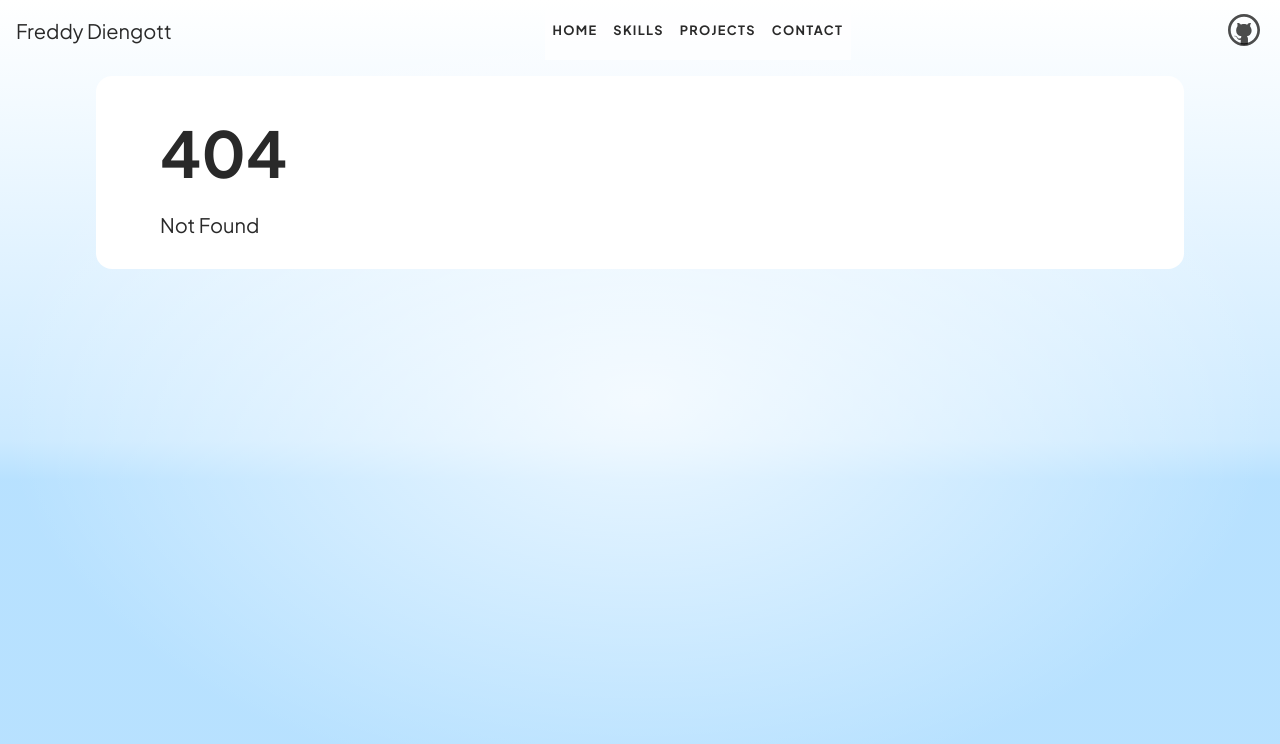
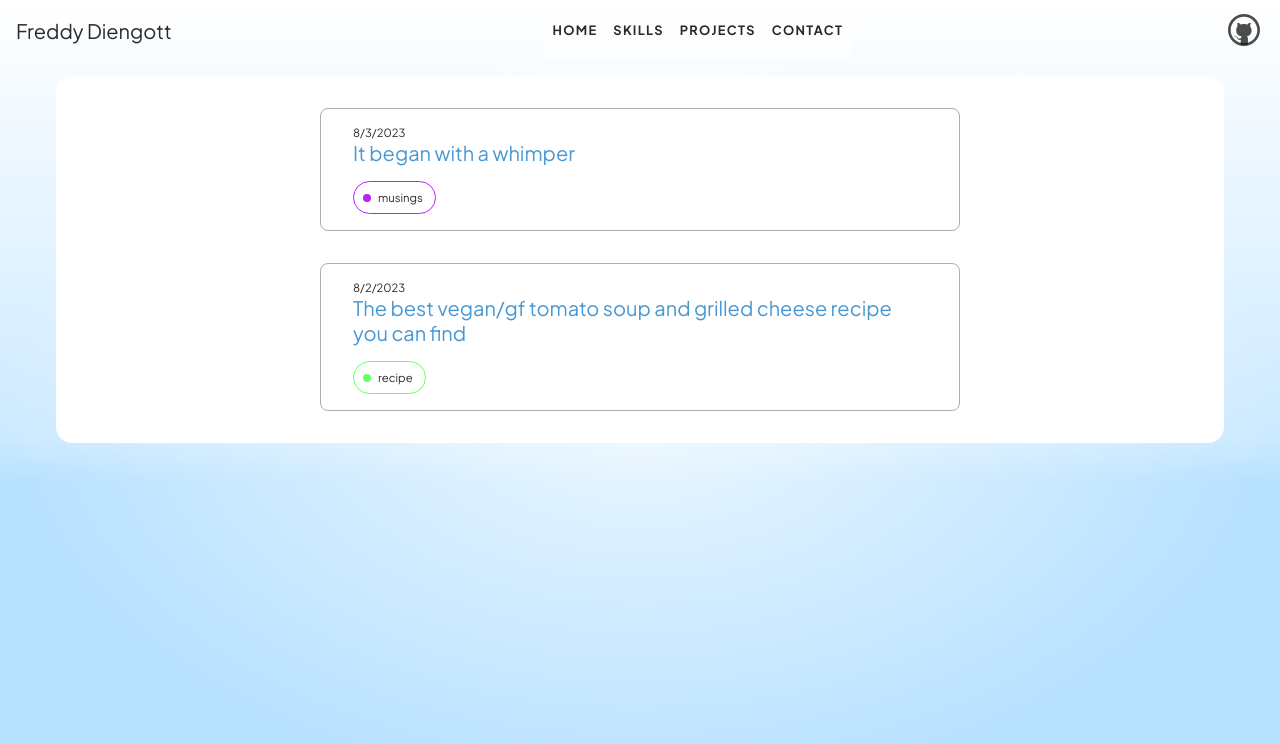
Before and after one commit to fdiengott/portfolio-svelte, a SvelteKit app: page /blogs in a window 1280 px wide. Before the commit this address had no page. Shown: the top 744 px of the page. Built offline with nearby package versions, Linux system fonts and the light colour scheme.

Commit message:
pushing up blog without site link

```diff
--- a/src/routes/+layout.svelte
+++ b/src/routes/+layout.svelte
@@ -24,7 +24,7 @@
 <style>
 	main {
 		padding: 1rem;
-		max-width: 70rem;
+		max-width: 75rem;
 		margin: 0 auto;
 	}
 
--- /dev/null
+++ b/src/routes/blogs/+page.svelte
@@ -0,0 +1,83 @@
+<script>
+	import { pages } from './articles/index.js';
+</script>
+
+<ul class="article__list">
+	{#each Object.entries(pages) as [slug, article]}
+		<li>
+			<div class="article__date">{article.date}</div>
+			<a href="/blogs/{slug}">
+				<div>{article.title}</div>
+			</a>
+			{#if article.tags}
+				<ul class="article__tags">
+					{#each article.tags as tag}
+						<li class="article__tag {tag}">{tag}</li>
+					{/each}
+				</ul>
+			{/if}
+		</li>
+	{/each}
+</ul>
+
+<style lang="scss">
+	.article__list {
+		display: grid;
+		row-gap: 2rem;
+		justify-content: center;
+
+		> li {
+			display: grid;
+			border: 1px solid var(--black-transparent);
+			padding: 1rem 2rem;
+			border-radius: 0.5rem;
+			max-width: 40rem;
+		}
+	}
+
+	.article__date {
+		font-size: var(--fs-200);
+	}
+
+	.article__tags {
+		display: flex;
+		gap: 0.5rem;
+		margin-block-start: 1rem;
+	}
+
+	.article__tag {
+		--text-padding: 1.5rem;
+
+		display: inline-block;
+		position: relative;
+		font-size: var(--fs-200);
+		border: 1px solid var(--tag-color, var(--black-transparent));
+		border-radius: 999999px;
+		padding: 0.5rem 0.75rem;
+		padding-inline-start: var(--text-padding);
+	}
+
+	.article__tag::before {
+		content: '';
+		width: 0.5rem;
+		aspect-ratio: 1/1;
+		border-radius: 50%;
+		background-color: var(--tag-color);
+		position: absolute;
+		left: calc(var(--text-padding) / 2 - 3px);
+		top: 1rem;
+		transform: translateY(-50%);
+	}
+
+	// TODO fix these colors
+	.article__tag.recipe {
+		--tag-color: rgb(104, 255, 104);
+	}
+	.article__tag.coding {
+	}
+	.article__tag.musings {
+		--tag-color: rgb(183, 35, 241);
+	}
+	.article__tag.music {
+	}
+</style>
--- /dev/null
+++ b/src/routes/blogs/articles/beginning.js
@@ -0,0 +1,21 @@
+// Notes:
+/*
+    Experiencing ego death accidentally during my last psilocybin, I completely lost track of my identity and my identifiable traits. Note only did I not recognize myself physically (I accidentally looked in the mirror even though I know better), I also did not know how my thoughts operated normally operated. Strangely, I asked myself some number of times how other people experience their internal thought-processes.
+
+    I came into web development late, and am therefore quite happy with the outcome and the path. Not only do I very much enjoy the problem solving - I vastly enjoy focusing on something hard for some stretch and achieving flow state - and the monetary value society has assigned the career, but because I was (and perhaps still am) an artist (musician), I feel I get to operate on multiple societal levels; One of technical intellectualism (I love to watch civil engineering and city planning edutainment), one of popular culture (pop music, film, tv), one of musical intellectualism (jazz, classical music, etc), one of philosophical, moral questioning (effective altruism, veganism, environmentalism, etc.)
+*/
+
+const beginning = `
+# It began with a whimper
+
+It has been rather infrequent in my life for me to work out my thoughts through writing. So my intention for this adventure is then, perhaps, to attempt to document some of my thoughts during this moment of my life, whether it be about technology, philosophy, or even food. Or maybe it is a chance to think in public (somewhat since I doubt anyone will _actually_ read this) and try out some ideas which I will dispose of some time later.
+
+So let us begin here: I have a ton of interests and a fair amount of skills. Yet even with this deluge of options, I am lately still striving, craving, hungry for something to obsess over. I go through distinct phases where I become incredibly involved in one thing. This thing has been a video game (e.g. Factorio or Hades), or a project (e.g. building my partner, Jo's website), or a TV show (e.g. Better Call Saul). And when I finish one or find myself without such a thing to latch myself to, I clutch my stomach in hunger.
+
+This striving is interesting something I like about myself. I try to ride it, set it up in ways to get the most out of it before I move on, like the time I made sure to finish sewing on dozens of patches onto a pair of pants before losing interest in my sewing machine (which still gets mending and altering use from time to time).
+
+
+
+`;
+
+export default beginning;
--- /dev/null
+++ b/src/routes/blogs/articles/index.js
@@ -0,0 +1,24 @@
+// import ea from './ea';
+import tomatoSoup from './tomatoSoup';
+import beginning from './beginning';
+
+const pages = {
+	beginning: {
+		title: 'It began with a whimper',
+		content: beginning,
+		date: '8/3/2023',
+		tags: ['musings']
+	},
+	tomatoSoup: {
+		title: 'The best vegan/gf tomato soup and grilled cheese recipe you can find',
+		content: tomatoSoup,
+		date: '8/2/2023',
+		tags: ['recipe']
+	}
+	// ea: {
+	// 	title: 'Some recent musings on my personal philosophy and effective altruism',
+	// 	content: ea
+	// }
+};
+
+export { pages };
--- /dev/null
+++ b/src/routes/blogs/articles/tomatoSoup.js
@@ -0,0 +1,48 @@
+const tomatoSoup = `
+# Homemade Vegan Tomato Soup and vegan/gf grilled cheese
+
+I love to cook! It is a joy I found later in life, especially since becoming vegan. So from time to time I think I'll sprinkle in some recipes or food thoughts into this blog and see how it feels.
+
+## Recipe
+
+One of my partner, Jo's favorite meals is tomato soup with grilled cheese. So when our plans to visit her favorite restaurant (Ethiopian food) were spoiled (they're closed on Tuesdays), I wanted to do something to make her feel better. One way I love to show her care is by cooking for her and what better way than to make one of her favorite foods (and because who isn't comforted by tomato soup!).
+
+Cooking vegan/gf is hard, so we're forced to be pretty creative. Most of the time we find great success and this recipe is no different! I freakin' killed it with this one so I hope you enjoy!
+
+## Ingredients
+### Soup
+- 1 cup raw cashews
+- olive oil
+- 1/2 medium/large onion, diced (I err on the side of less)
+- 4 cloves garlic, minced (fresh has a stronger flavor and more is probably better)
+- 2 x 28oz cans crushed tomatoes
+- 1 x 14oz can coconut milk
+- 1 cup vegetable broth (I use bouillon cubes and water to save on waste)
+- salt
+- pepper
+- basil
+- nutritional yeast
+
+### Grilled Cheese
+- GF bread (they sell it at the grocery store now in little sealed bags)
+- Vegan cheese (I prefer smoked provolone. Violife is pretty damn good)
+- A little oil (we use spray avocado oil)
+
+## Instructions
+
+1. Soak the cashews in water (they will get pretty big so make sure they are covered by at least an inch of water) for a couple of hours. I've soaked for far less time and it's been fine, but if you don't have much time you should soak in hot or boiling water or you can forgo cashews entirely.
+
+2. Cook the onion in a decent sized pot in olive oil on medium heat for a few minutes. Once cooked nicely, toss in the garlic (I use my lovely garlic press) and cook for only a min.
+
+3. After that garlic aroma is filling your nostrils with pleasure, add in all of your liquid: tomatoes, coconut milk, and broth. Add in a little salt and pepper, as well as some basil and nutritional yeast to let the flavors combine. Bring to a boil and then let simmer for around 20 min. If you want thicker soup (which I always do) leave it uncovered.
+
+4. After 20 min your kitchen should be smelling fucking amazing, at which point you can strain the cashews. If you have an immersion blender, throw those babies in the pot and go hog wild with the blender (and by hog wild I mean, be very careful as the soup is super hot and messy. Wear an apron). If you only have a traditional blender, blend the cashews in the blender and add a few cups of soup. Once combined, pour the mixture back into the pot.
+
+5. After you blend in your cashews, you can start on your grilled cheeses! We make them super simple. We slap a couple of slices of cheese in between the two pieces of bread and spray a little oil on the outsides. We're blessed to have an air fryer and they take about 4 minutes on each side at 350deg or so.
+
+6. Lastly, taste the soup and add seasonings as needed, salt, pepper, nutritional yeast, basil.
+
+7. Serve and make your tummy, your friends and/or your family happy (but wait a minute, it's very hot)! And please for god's sake dip the grilled cheese into the soup!
+`;
+
+export default tomatoSoup;
--- a/src/styles/base.css
+++ b/src/styles/base.css
@@ -21,6 +21,11 @@
 		--black-transparent: hsl(0, 0%, 16%, 38%);
 		--primary-hue: 205;
 		--lavender: hsl(var(--primary-hue), 60%, 55%);
+		/* --lavender: #3299e2; */
+
+		--color-primary-400: hsl(205, 75%, 54%);
+		--color-primary-300: hsl(196, 76%, 70%);
+		--color-primary-200: hsl(180, 100%, 93%);
 
 		--color-bg: #aaa;
 		--color-primary: var(--lavender);
--- a/svelte.config.js
+++ b/svelte.config.js
@@ -1,7 +1,9 @@
 import adapter from '@sveltejs/adapter-auto';
+import preprocess from 'svelte-preprocess';
 
 /** @type {import('@sveltejs/kit').Config} */
 const config = {
+	preprocess: preprocess(),
 	kit: {
 		// adapter-auto only supports some environments, see https://kit.svelte.dev/docs/adapter-auto for a list.
 		// If your environment is not supported or you settled on a specific environment, switch out the adapter.
```
Also changed, not shown: package.json (+7 -1 lines), src/routes/blogs/[slug]/+page.js (added, +7 -0 lines), src/routes/blogs/[slug]/+page.svelte (added, +49 -0 lines), 1 other file (tests, documents, lock files or other folders).
